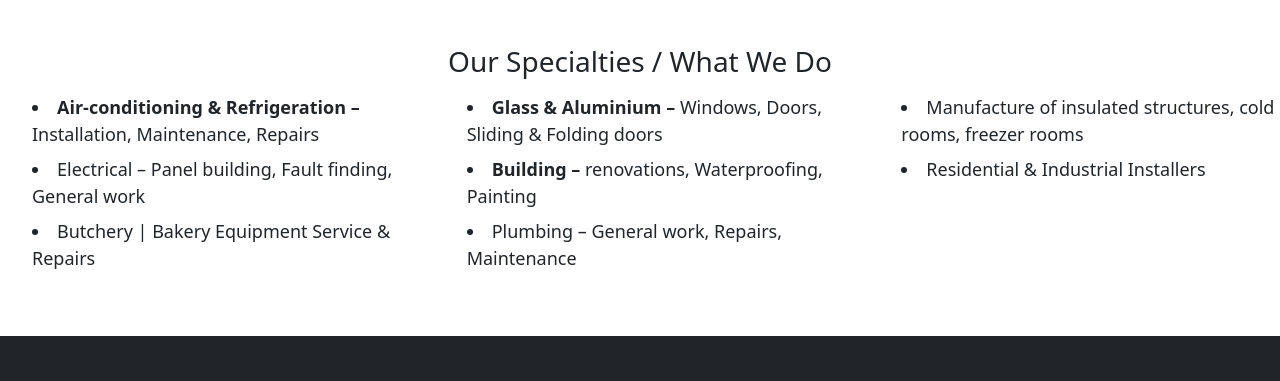
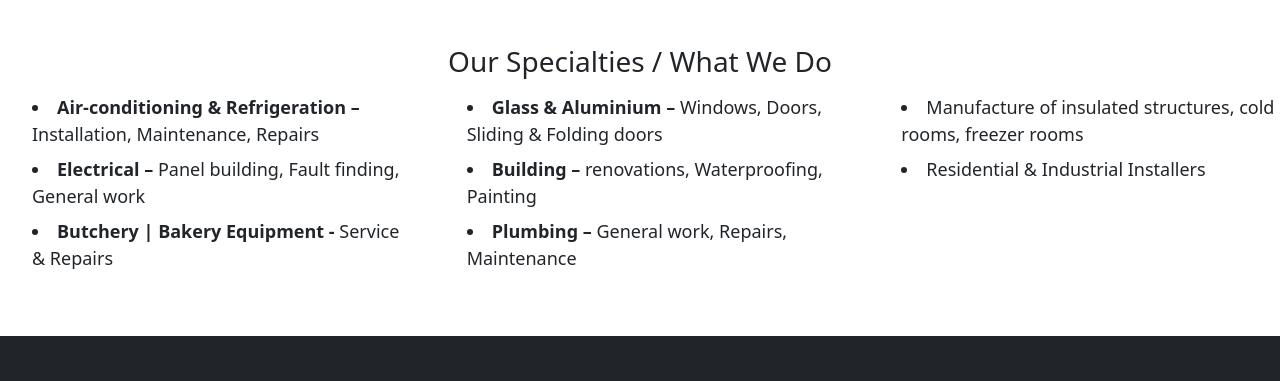
Before and after one commit to Smiley876/Qaram, a plain HTML site: page services.html in a window 1280 px wide. Shown: the part 816-1197 px from the top of the page. Drawn offline with nearby package versions, Linux system fonts and the light colour scheme.

Commit message:
update specialist list

```diff
--- a/services.html
+++ b/services.html
@@ -108,15 +108,15 @@
         <div class="col-md-4">
           <ul>
             <li><b>Air-conditioning & Refrigeration – </b>Installation, Maintenance, Repairs</li>
-            <li>Electrical – Panel building, Fault finding, General work</li>
-            <li>Butchery | Bakery Equipment Service & Repairs</li>
+            <li><b>Electrical – </b>Panel building, Fault finding, General work</li>
+            <li><b>Butchery | Bakery Equipment - </b> Service & Repairs</li>
           </ul>
         </div>
         <div class="col-md-4">
           <ul>
             <li><b>Glass & Aluminium –</b> Windows, Doors, Sliding & Folding doors</li>
             <li><b>Building – </b> renovations, Waterproofing, Painting</li>
-            <li>Plumbing – General work, Repairs, Maintenance</li>
+            <li><b>Plumbing – </b>General work, Repairs, Maintenance</li>
           </ul>
         </div>
         <div class="col-md-4">
```
